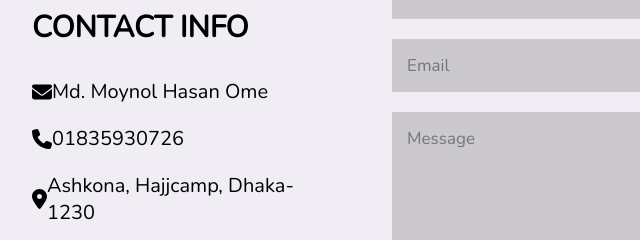
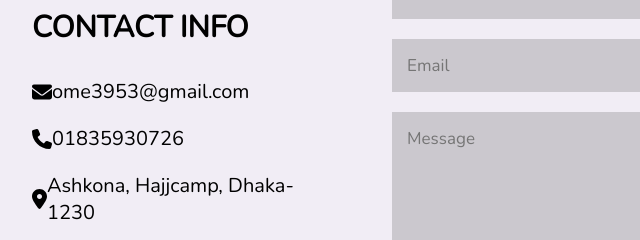
Before and after one commit to Moynol-Hasan/ome, a plain HTML site: page index.html in a window 1280 px wide. Shown: the part 3369-3609 px from the top of the page, 368-1008 px from the left. Drawn offline with nearby package versions, Linux system fonts and the light colour scheme.

Commit message:
Update index.html

```diff
--- a/index.html
+++ b/index.html
@@ -232,7 +232,7 @@
         <h3 class="title">contact info</h3>
 
         <div class="info">
-            <h3> <i class="fas fa-envelope"></i> Md. Moynol Hasan Ome </h3>
+            <h3> <i class="fas fa-envelope"></i> ome3953@gmail.com </h3>
             <h3> <i class="fas fa-phone"></i> 01835930726 </h3>
            <!-- <h3> <i class="fas fa-phone"></i> +111-222-3333 </h3> -->
             <h3> <i class="fas fa-map-marker-alt"></i> Ashkona, Hajjcamp, Dhaka-1230</h3>
```
